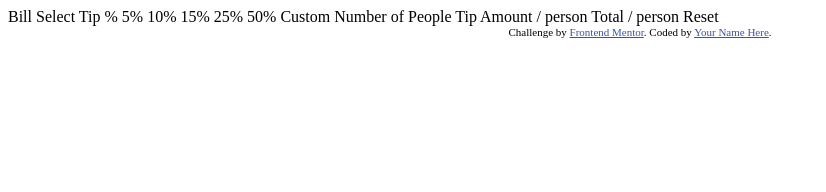
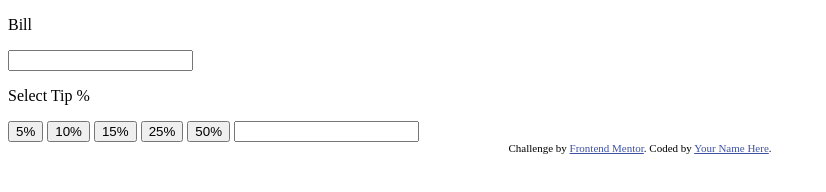
Before and after one commit to xarmatis/tip-calc, a plain HTML site: page tip-calculator-app-main/tip-calculator-app-main/index.html in a window 1280 px wide. Shown: the whole page, without its empty margins (0-826 px from the left). Drawn offline with Linux system fonts and the light colour scheme.

Commit message:
added frame

```diff
--- a/tip-calculator-app-main/tip-calculator-app-main/index.html
+++ b/tip-calculator-app-main/tip-calculator-app-main/index.html
@@ -16,25 +16,49 @@
 </head>
 <body>
 
-  Bill
+  <div class="container">
 
-  Select Tip %
-  5%
-  10%
-  15%
-  25%
-  50%
-  Custom
+    <div class="left">
 
-  Number of People
+      <div class = "bill">
+        <p>Bill</p>
+        <input id = "total">
+      </div>
 
-  Tip Amount
-  / person
+      <div class="select-tip">
 
-  Total
-  / person
+        <p>Select Tip %</p>
 
-  Reset
+        <div class = "buttons">
+          <button id = "five">5%</button>
+          <button id = "ten">10%</button>
+          <button id = "fifteen">15%</button>
+          <button id = "twenty-five">25%</button>
+          <button id = "fifty">50%</button>
+          <input id = "custom-tip">
+        </div>
+
+
+      </div>
+
+
+
+    </div>
+
+    <div id="right"></div>
+
+
+
+
+
+
+
+
+
+
+
+
+  </div>
 
   <div class="attribution">
     Challenge by <a href="https://www.frontendmentor.io?ref=challenge" target="_blank">Frontend Mentor</a>.
```
